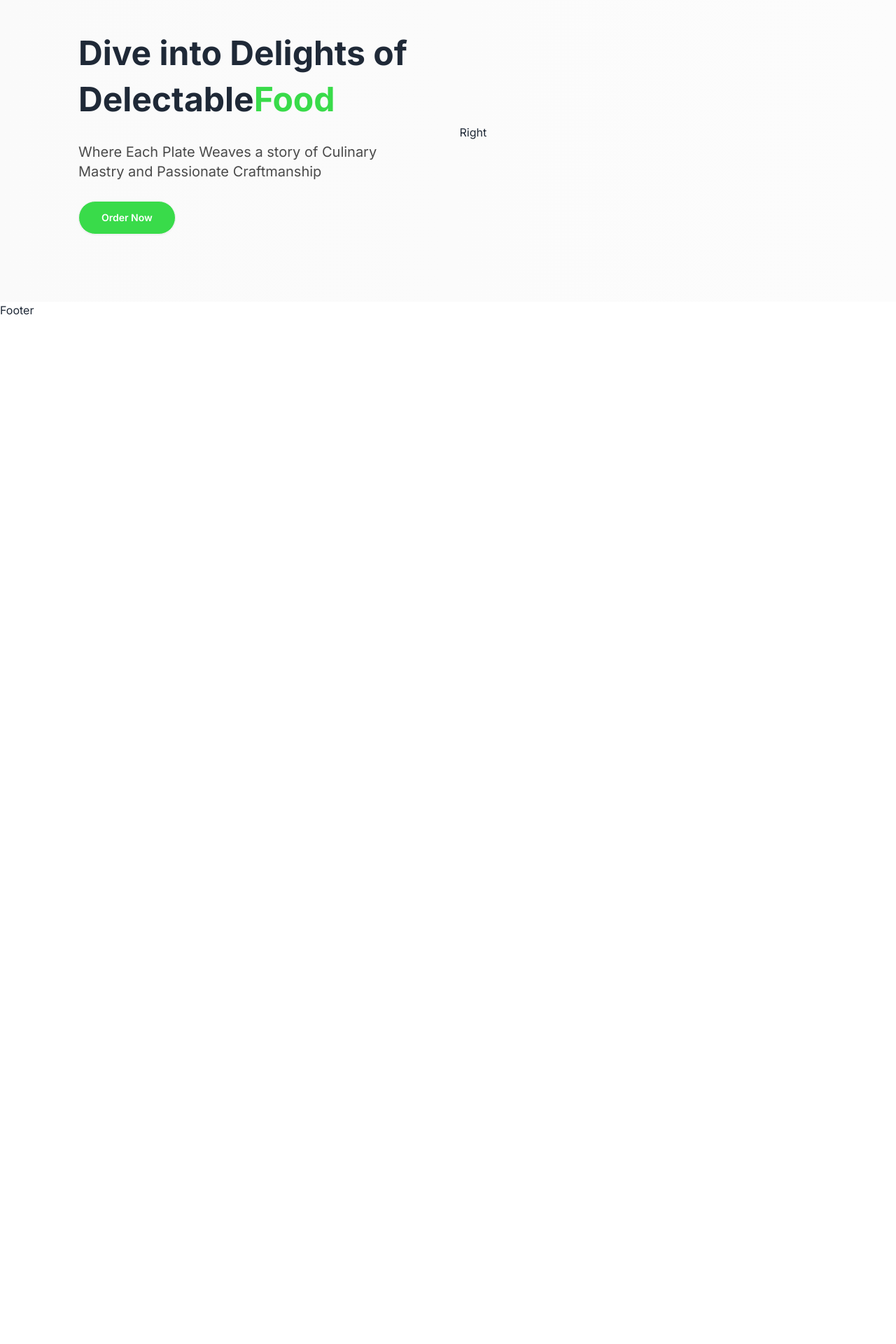
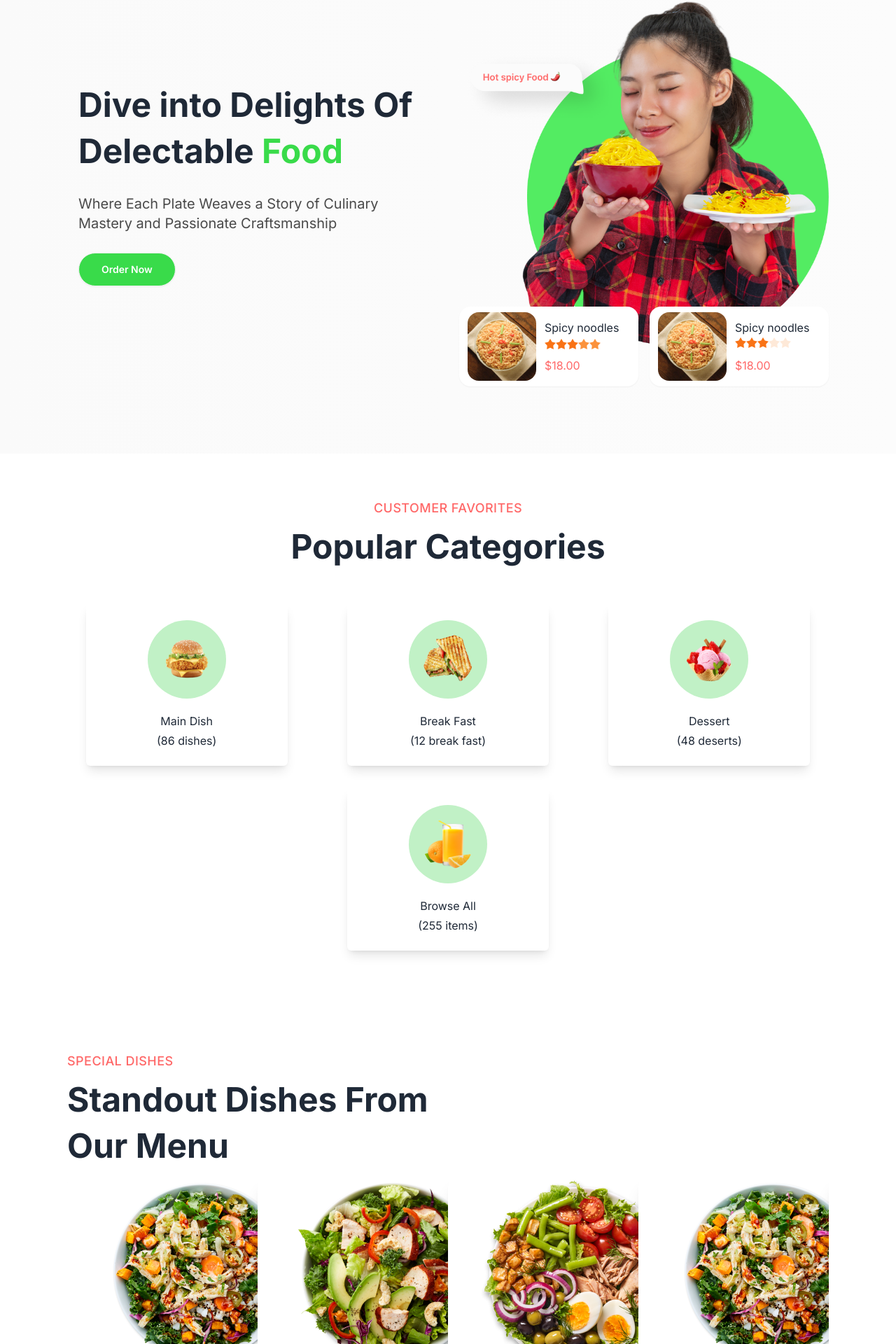
Before and after one commit to iampramod44/FeastFlow, a React (Vite) app in the folder frontend/: page / in a window 1280 px wide. Shown: the part 121-2041 px from the top of the page at 70% size. Before the commit the page ends 800 px from the top, so only its background shows below. Built offline with nearby package versions, Linux system fonts and the light colour scheme.

Commit message:
Completed Banner workin on polpular food carousel

```diff
--- a/frontend/package.json
+++ b/frontend/package.json
@@ -16,6 +16,8 @@
     "react-dom": "^18.2.0",
     "react-icons": "^5.2.1",
     "react-router-dom": "^6.23.1",
+    "react-slick": "^0.30.2",
+    "slick-carousel": "^1.8.1",
     "sort-by": "^1.2.0"
   },
   "devDependencies": {
--- a/frontend/src/App.css
+++ b/frontend/src/App.css
@@ -2,7 +2,16 @@
 body {
   font-family: "inter", sans-serif;
 }
-
+header {
+  z-index: 10001 !important;
+}
 .section-container {
   @apply max-w-screen-2xl container mx-auto xl:px-24 px-4;
 }
+
+.subtitle {
+  @apply text-red uppercase tracking-wide font-medium text-lg;
+}
+.title {
+  @apply text-4xl md:text-5xl font-bold my-2 md:leading-snug leading-snug;
+}
--- a/frontend/src/components/Banner.jsx
+++ b/frontend/src/components/Banner.jsx
@@ -1,19 +1,121 @@
-import React from 'react'
+import React from "react";
+import bannerImg from "/images/home/banner.png";
 
 const Banner = () => {
   return (
-    <div className="section-container bg-gradient-to-r from-[#FAFAFA] from-0% to-[#FCFCFC] ro-100% ">
-      <div className='py-24 flex flex-col md:flex-row justify-between items-center gap-8'>
-        {/* text part */}
-        <div className="md:w-1/2 space-y-7 px-4" >
-            <h2 className='md:text-5xl text-4xl font-bold md:leading-snug leading-snug'>Dive into Delights of Delectable<span className='text-green'>Food</span></h2>
-            <p className='text-xl text-[#4A4A4A]'>Where Each Plate Weaves a story of Culinary Mastry and Passionate Craftmanship</p>
-            <button className='btn bg-green px-8 py-3 font-semibold text-white rounded-full'>Order Now</button>
+    <div className="max-w-screen-2xl container mx-auto xl:px-24 bg-gradient-to-r from-0% from-[#FAFAFA] to-[#FCFCFC] to-100%">
+      <div className="py-24 flex flex-col md:flex-row-reverse items-center justify-between gap-8">
+        {/* img */}
+        <div className="md:w-1/2">
+          <img src={bannerImg} alt="" />
+          <div className="flex flex-col md:flex-row items-center justify-around -mt-14 gap-4">
+            <div className="bg-white px-3 py-2 rounded-2xl flex items-center gap-3 shadow-sm w-64">
+              <img
+                src="/images/home/b-food1.png"
+                alt=""
+                className="rounded-2xl"
+              />
+              <div className="space-y-1">
+                <h5>Spicy noodles</h5>
+                <div className="rating rating-sm">
+                  <input
+                    type="radio"
+                    name="rating-6"
+                    className="mask mask-star-2 bg-orange-500"
+                    readOnly
+                  />
+                  <input
+                    type="radio"
+                    name="rating-6"
+                    className="mask mask-star-2 bg-orange-500"
+                    readOnly
+                  />
+                  <input
+                    type="radio"
+                    name="rating-6"
+                    className="mask mask-star-2 bg-orange-500"
+                    checked
+                    readOnly
+                  />
+                  <input
+                    type="radio"
+                    name="rating-6"
+                    className="mask mask-star-2 bg-orange-400"
+                  />
+                  <input
+                    type="radio"
+                    name="rating-6"
+                    className="mask mask-star-2 bg-orange-400"
+                    readOnly
+                  />
+                </div>
+                <p className="text-red">$18.00</p>
+              </div>
+            </div>
+            <div className="bg-white px-3 py-2 rounded-2xl md:flex items-center gap-3 shadow-sm w-64 hidden">
+              <img
+                src="/images/home/b-food1.png"
+                alt=""
+                className="rounded-2xl"
+              />
+              <div className="space-y-1">
+                <h5>Spicy noodles</h5>
+                <div className="rating rating-sm">
+                  <input
+                    type="radio"
+                    name="rating-6"
+                    className="mask mask-star-2 bg-orange-500"
+                    readOnly
+                  />
+                  <input
+                    type="radio"
+                    name="rating-6"
+                    className="mask mask-star-2 bg-orange-500"
+                    readOnly
+                  />
+                  <input
+                    type="radio"
+                    name="rating-6"
+                    className="mask mask-star-2 bg-orange-500"
+                    checked
+                    readOnly
+                  />
+                  <input
+                    type="radio"
+                    name="rating-6"
+                    className="mask mask-star-2 bg-orange-400"
+                    readOnly
+                  />
+                  <input
+                    type="radio"
+                    name="rating-6"
+                    className="mask mask-star-2 bg-orange-400"
+                    readOnly
+                  />
+                </div>
+                <p className="text-red">$18.00</p>
+              </div>
+            </div>
+          </div>
         </div>
-        <div className="md:w-1/2">Right</div>
+
+        {/* texts */}
+        <div className="md:w-1/2 px-4 space-y-7">
+          <h2 className="md:text-5xl text-4xl font-bold md:leading-snug leading-snug">
+            Dive into Delights Of Delectable{" "}
+            <span className="text-green">Food</span>
+          </h2>
+          <p className="text-[#4A4A4A] text-xl">
+            Where Each Plate Weaves a Story of Culinary Mastery and Passionate
+            Craftsmanship
+          </p>
+          <button className="bg-green font-semibold btn text-white px-8 py-3 rounded-full">
+            Order Now
+          </button>
+        </div>
       </div>
     </div>
   );
-}
+};
 
-export default Banner
+export default Banner;
--- /dev/null
+++ b/frontend/src/components/Cards.jsx
@@ -0,0 +1,25 @@
+import React from 'react'
+
+const Cards = ({ item }) => {
+  return (
+    <div>
+      <div className="card w-96 bg-base-100 shadow-xl">
+        <figure>
+          <img
+            src={item.image}
+          />
+        </figure>
+        <div className="card-body">
+          <h2 className="card-title">Shoes!</h2>
+          <p>If a dog chews shoes whose shoes does he choose?</p>
+          <div className="card-actions justify-end">
+            <h5><span>$</span>{item.price}</h5>
+            <button className="btn btn-primary">Buy Now</button>
+          </div>
+        </div>
+      </div>
+    </div>
+  );
+};
+
+export default Cards
--- a/frontend/src/components/Navbar.jsx
+++ b/frontend/src/components/Navbar.jsx
@@ -1,8 +1,24 @@
-import React from "react";
+import React, { useEffect, useState } from "react";
 import logo from "/logo.png";
 import { BiPhoneCall } from "react-icons/bi";
 
 const Navbar = () => {
+  const [isSticky, setSticky] = useState(false);
+  //handle scroll function
+  useEffect(() => {
+    const handleScroll = () => {
+      const offset = window.scrollY;
+      if (offset > 0) {
+        setSticky(true);
+      } else {
+        setSticky(false);
+      }
+    };
+    window.addEventListener("scroll", handleScroll);
+    return () => {
+      window.addEventListener("scroll", handleScroll);
+    };
+  }, []);
   const navItems = (
     <>
       <li>
@@ -46,8 +62,14 @@ const Navbar = () => {
     </>
   );
   return (
-    <header className="max-w-screen-2xl container mx-auto">
-      <div className="navbar xl:px-24">
+    <header className="max-w-screen-2xl container mx-auto fixed top-0 left-0 right-0 transition-all duration-300 ease-in-out">
+      <div
+        className={`navbar xl:px-24 ${
+          isSticky
+            ? "shadow-md bg-base-100 transition-all duration-300 ease-in-out"
+            : ""
+        }`}
+      >
         <div className="navbar-start">
           <div className="dropdown">
             <div tabIndex={0} role="button" className="btn btn-ghost lg:hidden">
--- a/frontend/src/layout/Main.jsx
+++ b/frontend/src/layout/Main.jsx
@@ -6,7 +6,6 @@ const Main = () => {
     <div>
       <Navbar />
       <Outlet />
-      <footer>Footer</footer>
     </div>
   );
 };
--- /dev/null
+++ b/frontend/src/pages/home/Categories.jsx
@@ -0,0 +1,60 @@
+import React from "react";
+const categoryItems = [
+  {
+    id: 1,
+    title: "Main Dish",
+    des: "(86 dishes)",
+    image: "/images/home/category/img1.png",
+  },
+  {
+    id: 2,
+    title: "Break Fast",
+    des: "(12 break fast)",
+    image: "/images/home/category/img2.png",
+  },
+  {
+    id: 3,
+    title: "Dessert",
+    des: "(48 deserts)",
+    image: "/images/home/category/img3.png",
+  },
+  {
+    id: 4,
+    title: "Browse All",
+    des: "(255 items)",
+    image: "/images/home/category/img4.png",
+  },
+];
+const Categories = () => {
+  return (
+    <div className="section-container py-16">
+      <div className="text-center">
+        <p className="subtitle">Customer Favorites</p>
+        <h2 className="title">Popular Categories</h2>
+      </div>
+      <div className="flex flex-col sm:flex-row flex-wrap gap-8 justify-around items-center mt-12">
+        {/* //categories cards*/}
+        {categoryItems.map((item, i) => (
+          <div
+            key={i}
+            className="shadow-lg rounded-md bg-white py-6 px-5 w-72 mx-auto text-center cursor-pointer hover:translate-y-4 duration-300 transition-all"
+          >
+            <div className="flex w-full mx-auto items-center justify-center">
+              <img
+                className="bg-[#C1F1C6] p-5 rounded-full w-28 h-28"
+                src={item.image}
+                alt="Categories"
+              />
+            </div>
+            <div className="mt-5 space-y-1">
+              <h5>{item.title}</h5>
+              <p>{item.des}</p>
+            </div>
+          </div>
+        ))}
+      </div>
+    </div>
+  );
+};
+
+export default Categories;
--- a/frontend/src/pages/home/Home.jsx
+++ b/frontend/src/pages/home/Home.jsx
@@ -1,12 +1,16 @@
-import React from 'react'
-import Banner from '../../components/Banner'
+import React from "react";
+import Banner from "../../components/Banner";
+import Categories from "./Categories";
+import SpecialDishes from "./SpecialDishes";
 
 const Home = () => {
   return (
     <div>
-      <Banner/>
+      <Banner />
+      <Categories />
+      <SpecialDishes/>
     </div>
-  )
-}
+  );
+};
 
-export default Home
+export default Home;
--- /dev/null
+++ b/frontend/src/pages/home/SpecialDishes.jsx
@@ -0,0 +1,72 @@
+import React, { useEffect, useState } from "react";
+import "slick-carousel/slick/slick.css";
+import "slick-carousel/slick/slick-theme.css";
+import Slider from "react-slick";
+import Cards from "../../components/Cards";
+
+const SpecialDishes = () => {
+  const [recipes, setRecipes] = useState([]);
+  const slider = React.useRef(null);
+  useEffect(() => {
+    fetch("/menu.json")
+      .then((res) => res.json())
+      .then((data) => {
+        const specials = data.filter((item) => item.category == "popular");
+        // console.log(specials);
+        setRecipes(specials);
+      });
+  }, []);
+
+  //setting
+  const settings = {
+    dots: true,
+    infinite: false,
+    speed: 500,
+    slidesToShow: 4,
+    slidesToScroll: 4,
+    initialSlide: 0,
+    responsive: [
+      {
+        breakpoint: 1024,
+        settings: {
+          slidesToShow: 3,
+          slidesToScroll: 3,
+          infinite: true,
+          dots: true,
+        },
+      },
+      {
+        breakpoint: 600,
+        settings: {
+          slidesToShow: 2,
+          slidesToScroll: 2,
+          initialSlide: 2,
+        },
+      },
+      {
+        breakpoint: 480,
+        settings: {
+          slidesToShow: 1,
+          slidesToScroll: 1,
+        },
+      },
+    ],
+  };
+  return (
+    <div className="section-container my-20">
+      <div className="text-left">
+        <p className="subtitle">Special Dishes</p>
+        <h2 className="title md:w-[520px]">Standout Dishes From Our Menu</h2>
+      </div>
+      <Slider {...settings}>
+       {
+        recipes.map((item,i)=>(
+          <Cards key={i} item={item}/>
+        ))
+       }
+      </Slider>
+    </div>
+  );
+};
+
+export default SpecialDishes;
```
Also changed, not shown: 1 other file (tests, documents, lock files or other folders).
